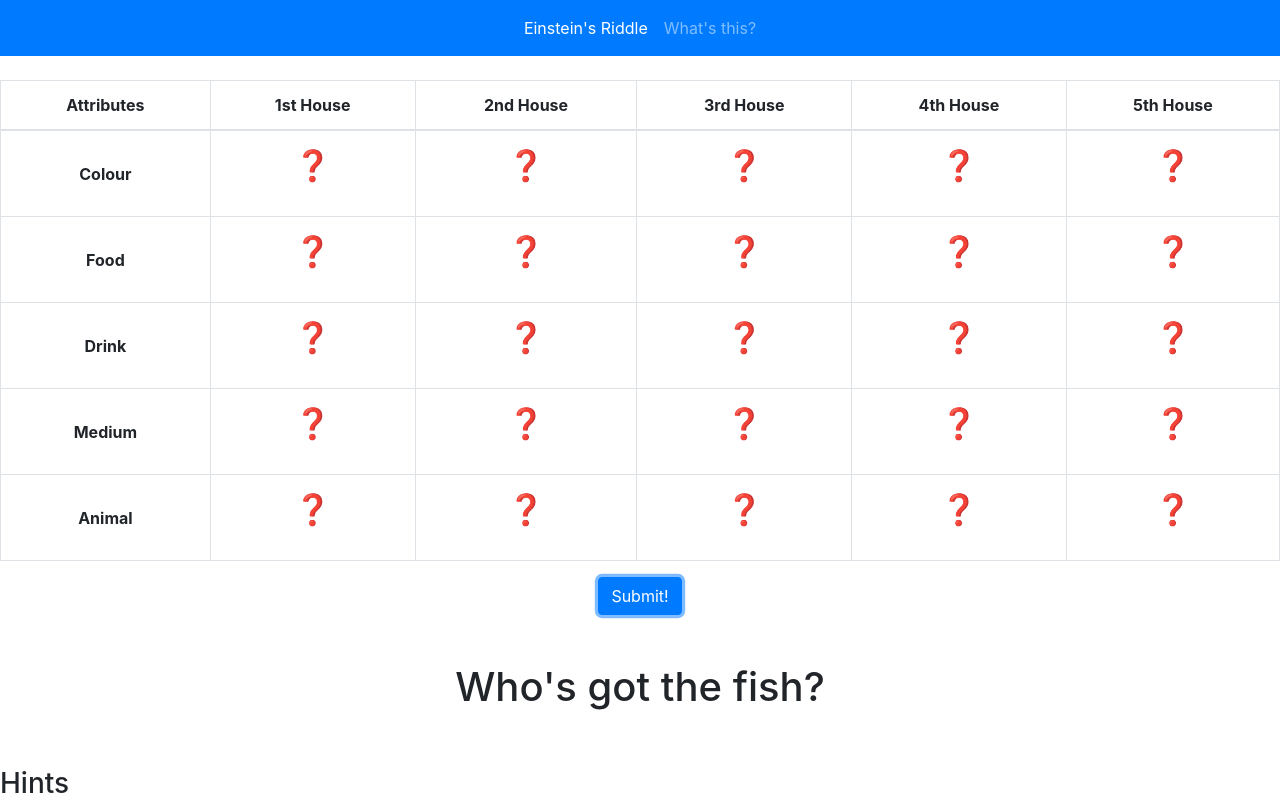
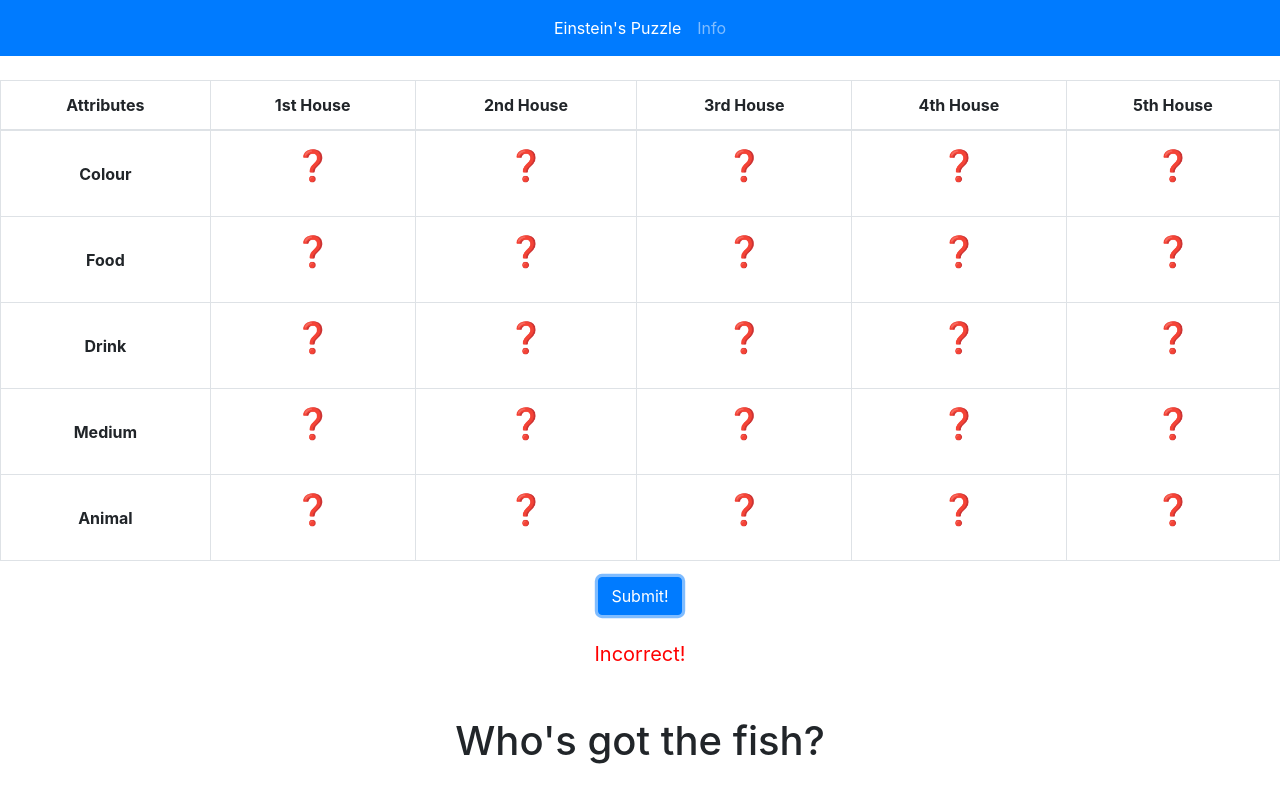
Before and after one commit to giovanni-cutri/einstein-riddle, a plain HTML site: page index.html in a window 1280 px wide. Both pictures are taken after a click on the button "Submit!". Shown: the top 800 px of the page. Drawn offline with nearby package versions, Linux system fonts and the light colour scheme.

Commit message:
Add solution check

```diff
--- a/index.html
+++ b/index.html
@@ -3,7 +3,7 @@
 <head>
     <meta charset="UTF-8">
     <meta name="viewport" content="width=device-width, initial-scale=1.0">
-    <title>Document</title>
+    <title>Einstein's Puzzle</title>
     <link rel="stylesheet" href="https://cdn.jsdelivr.net/npm/bootstrap@4.0.0/dist/css/bootstrap.min.css" integrity="sha384-Gn5384xqQ1aoWXA+058RXPxPg6fy4IWvTNh0E263XmFcJlSAwiGgFAW/dAiS6JXm" crossorigin="anonymous">
     <link rel="stylesheet" href="style.css">
 </head>
@@ -14,10 +14,10 @@
         <div class="collapse navbar-collapse" id="navbarSupportedContent">
           <ul class="navbar-nav mr-auto mx-auto">
             <li class="nav-item active">
-              <a class="nav-link" href="#">Einstein's Riddle</a>
+              <a class="nav-link" href="index.html">Einstein's Puzzle</a>
             </li>
             <li class="nav-item">
-              <a class="nav-link" href="#">What's this?</a>
+              <a class="nav-link" href="info.html">Info</a>
             </li>
           </ul>
         </div>
@@ -81,8 +81,13 @@
       </table>
 
       <div class="text-center">
-      <button type="button" class="btn btn-primary">Submit!</button>
+      <button action="index.html" type="button" class="btn btn-primary">Submit!</button>
+      <br>
+      <br>
+      <span id="response"></span>
     </div>
+
+
 
     <br>
     <br>
@@ -92,8 +97,8 @@
     <br>
     <br>
 
-    <h3>Hints</h3>
-    <ul class="list-group">
+    <h3 class="text-center">Hints</h3>
+    <ul class="list-group text-center">
         <li class="list-group-item">1. The man who loves pizza lives in the red house.</li>
         <li class="list-group-item">2. The man who eats spaghetti has a dog.</li>
         <li class="list-group-item">3. The man who likes cookies drinks tea.</li>
--- a/script.js
+++ b/script.js
@@ -43,7 +43,7 @@ animals.set("\uD83D\uDC1F", "&#128031;");
 
 options = document.getElementsByClassName("emoji");
 Array.from(options).forEach(colour_option => {
-    colour_option.addEventListener("click", change)
+    colour_option.addEventListener("click", change);
     }
 );
 
@@ -127,4 +127,90 @@ function change(evt) {
     }
 
     evt.currentTarget.innerHTML = selected;
+};
+
+
+function equalsCheck(a, b) {
+
+    if (a.length != b.length) {
+        return false;
+    }
+    else {
+        let result = false;
+
+        for (let i = 0; i < a.length; i++) {
+
+            if (a[i] !== b[i]) {
+                return false;
+            }
+
+            else {
+                result = true;
+            }
+        }
+
+        return result;
+    }
 }
+
+
+function check_solution(){
+
+    solution = [
+        "\uD83D\uDFE8",
+        "\uD83D\uDFE6",
+        "\uD83D\uDFE5",
+        "\uD83D\uDFE9",
+        "\u2B1C",
+        "\uD83C\uDF4E",
+        "\uD83C\uDF6A",
+        "\uD83C\uDF55",
+        "\uD83E\uDD5E",
+        "\uD83C\uDF5D",
+        "\uD83D\uDCA7",
+        "\uD83C\uDF75",
+        "\uD83E\uDD5B",
+        "\u2615",
+        "\uD83C\uDF7A",
+        "\uD83C\uDF9E\uFE0F",
+        "\uD83C\uDFAE",
+        "\uD83D\uDCDA",
+        "\uD83C\uDFB5",
+        "\uD83D\uDCFA",
+        "\uD83D\uDC31",
+        "\uD83D\uDC34",
+        "\uD83D\uDC26",
+        "\uD83D\uDC1F",
+        "\uD83D\uDC36"
+    ]
+
+    selection = document.getElementsByClassName("emoji");
+    choices = []
+    for (let i of selection) {
+        choices.push(i.innerHTML);
+    }
+
+    if (equalsCheck(choices, solution)){
+        return true;
+    }
+
+    return false;
+}
+
+function submit() {
+
+    response = document.getElementById("response");
+
+    if (check_solution()) {
+        response.innerHTML = "Correct!";
+        response.style.color = "springgreen";
+    }
+
+    else {
+        response.innerHTML = "Incorrect!";
+        response.style.color = "red";
+    }
+};
+
+
+document.getElementsByTagName("button")[0].addEventListener("click", submit);
```
Also changed, not shown: info.html (added, +30 -0 lines).
